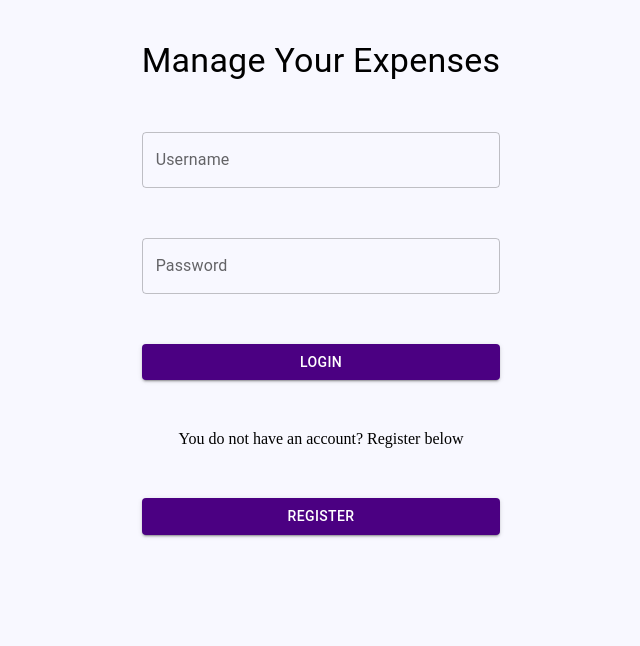
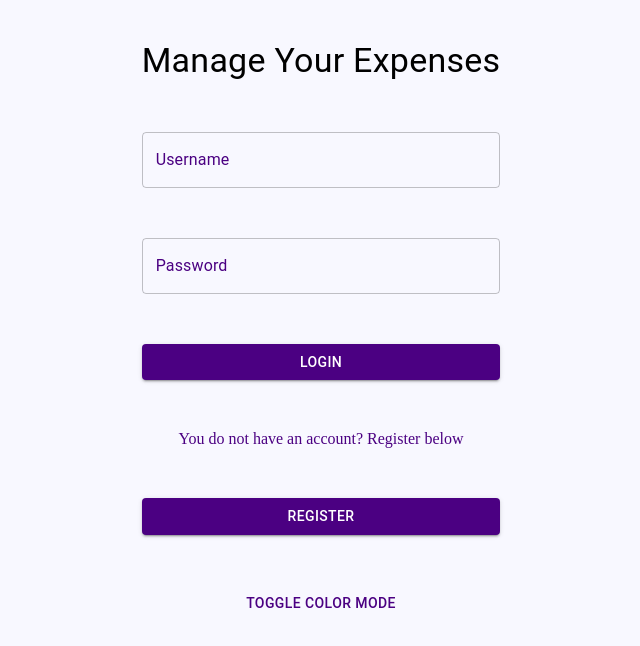
Before and after one commit to ardeleanmarcel/Manage-your-expenses, a React (Vite) app: page / in a window 1280 px wide. Shown: the top 646 px of the page, without its empty margins (319-959 px from the left). Built offline with nearby package versions, Linux system fonts and the light colour scheme.

Commit message:
implement dark & light theme functionality

```diff
--- a/src/App.css
+++ b/src/App.css
@@ -1,7 +1,6 @@
 body {
   display: flex;
   justify-content: center;
-  background-color: ghostwhite;
 }
 
 #root {
--- a/src/App.tsx
+++ b/src/App.tsx
@@ -1,21 +1,86 @@
 import { BrowserRouter, Routes, Route } from 'react-router-dom'
-import { ThemeProvider, createTheme } from '@mui/material'
+import {
+  GlobalStyles,
+  PaletteMode,
+  ThemeProvider,
+  createTheme,
+} from '@mui/material'
 
 import Register from './Pages/Register/Register'
 import LoginWithFormik from './Pages/Home/Home'
 import './App.css'
+import React from 'react'
 
-const theme = createTheme({
+const getDesignTokens = (mode: PaletteMode) => ({
   palette: {
+    mode,
+    ...(mode === 'light'
+      ? {
+          // palette values for light mode
           primary: {
             main: '#4B0082',
           },
+          background: {
+            default: '#F8F8FF',
+          },
+          text: {
+            primary: '#000000',
+            secondary: '#4B0082',
+          },
+          action: {
+            active: '#4B0082',
+          },
+        }
+      : {
+          // palette values for dark mode
+          primary: {
+            main: '#FF0000',
+          },
+          background: {
+            default: '#121212',
+          },
+          text: {
+            primary: '#FFFFFF',
+            secondary: '#ffcccb',
+          },
+          action: {
+            active: 'red',
+          },
+        }),
   },
 })
 
+export const ColorModeContext = React.createContext({
+  toggleColorMode: () => {},
+})
+
 export default function App() {
+  const [mode, setMode] = React.useState<PaletteMode>('light')
+  const colorMode = React.useMemo(
+    () => ({
+      // The dark mode switch would invoke this method
+      toggleColorMode: () => {
+        setMode((prevMode: PaletteMode) =>
+          prevMode === 'light' ? 'dark' : 'light'
+        )
+      },
+    }),
+    []
+  )
+
+  // Update the theme only if the mode changes
+  const theme = React.useMemo(() => createTheme(getDesignTokens(mode)), [mode])
+
   return (
+    <ColorModeContext.Provider value={colorMode}>
       <ThemeProvider theme={theme}>
+        <GlobalStyles
+          styles={{
+            body: {
+              backgroundColor: theme.palette.background.default,
+            },
+          }}
+        />
         <BrowserRouter>
           <Routes>
             <Route path="/" element={<LoginWithFormik />} />
@@ -23,5 +88,6 @@ export default function App() {
           </Routes>
         </BrowserRouter>
       </ThemeProvider>
+    </ColorModeContext.Provider>
   )
 }
--- a/src/Pages/Home/Home.tsx
+++ b/src/Pages/Home/Home.tsx
@@ -1,22 +1,30 @@
 import { useNavigate } from 'react-router-dom'
 import { useFormikContext } from 'formik'
 
-import { Button, TextField, Typography } from '@mui/material'
+import { Button, TextField, Theme, Typography } from '@mui/material'
 import { makeStyles } from '@mui/styles'
 
 import { withFormik } from '../../withFormik'
+import { useContext } from 'react'
+import { ColorModeContext } from '../../App'
 
 const initialValues = {
   username: '',
   password: '',
 }
 
-const useStyles = makeStyles({
+const useStyles = makeStyles<Theme>((theme) => ({
   container: {
     display: 'grid',
     gap: '50px',
   },
-})
+  title: {
+    color: theme.palette.text.primary,
+  },
+  actionText: {
+    color: theme.palette.text.secondary,
+  },
+}))
 
 function Home() {
   const classes = useStyles()
@@ -29,10 +37,17 @@ function Home() {
   const { handleChange, values, handleSubmit, isSubmitting } =
     useFormikContext<typeof initialValues>()
 
+  const { toggleColorMode } = useContext(ColorModeContext)
+
   return (
     <form onSubmit={handleSubmit}>
       <div className={classes.container}>
-        <Typography variant="h4" component="h2" align="center">
+        <Typography
+          variant="h4"
+          component="h2"
+          align="center"
+          className={classes.title}
+        >
           Manage Your Expenses
         </Typography>
         <TextField
@@ -63,7 +78,9 @@ function Home() {
         >
           Login
         </Button>
-        <div>You do not have an account? Register below</div>
+        <div className={classes.actionText}>
+          You do not have an account? Register below
+        </div>
         <Button
           variant="contained"
           color="primary"
@@ -72,6 +89,7 @@ function Home() {
         >
           Register
         </Button>
+        <Button onClick={toggleColorMode}>Toggle Color Mode</Button>
       </div>
     </form>
   )
--- /dev/null
+++ b/src/theme.d.ts
@@ -0,0 +1,12 @@
+// src/theme.d.ts
+import '@mui/material/styles'
+
+declare module '@mui/material/styles' {
+  interface Palette {
+    customBackground?: Palette['primary']
+  }
+
+  interface PaletteOptions {
+    customBackground?: PaletteOptions['primary']
+  }
+}
```
Lines whose indentation alone changed are shown as unchanged.
